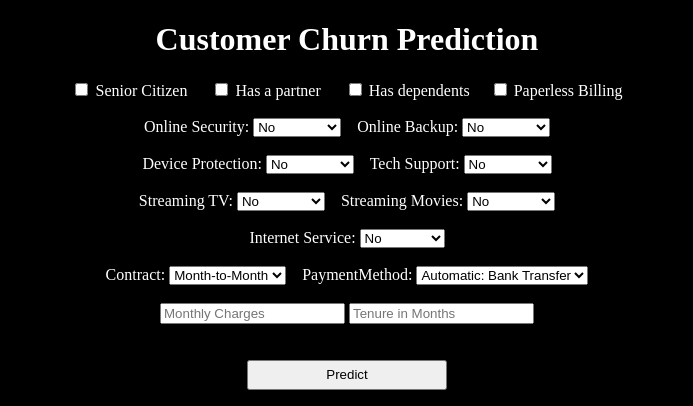
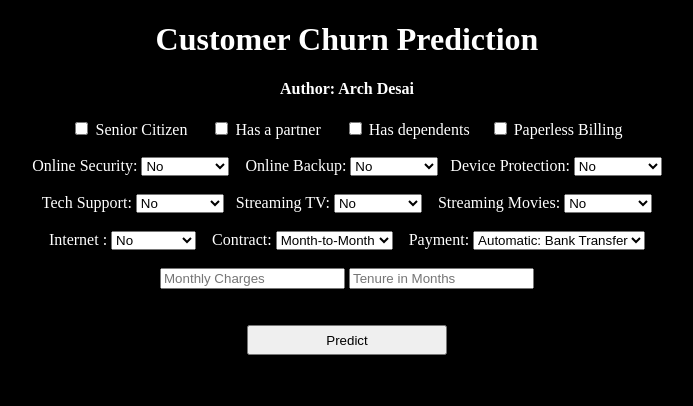
Before and after one commit to archd3sai/Customer-Survival-Analysis-and-Churn-Prediction, a Flask app: page / in a window 1280 px wide. Shown: the top 406 px of the page, without its empty margins (293-986 px from the left). Run offline with Flask 2, Linux system fonts and the light colour scheme; parts of the project's set-up code (start-up, migrations or seed data) failed here and were passed over.

Commit message:
Add files via upload

```diff
--- a/templates/index.html
+++ b/templates/index.html
@@ -9,6 +9,7 @@
 
  <div class="login">
 	<center><h1>Customer Churn Prediction</h1></center>
+    <center><h4>Author: Arch Desai</h4></center>
 
      <!-- Main Input For Receiving Query to our ML -->
     <form action="{{ url_for('predict')}}"method="post">
@@ -38,26 +39,25 @@
             <option value=0>No</option>
             <option value=1>Yes</option>
               <option value=2>No Internet</option>
-      </select>
-    </center><br>
+      </select>&nbsp;&nbsp;
 
-    <center>
       <label for="DeviceProtection">Device Protection:</label>
         <select id="DeviceProtection" name="DeviceProtection">
             <option value=0>No</option>
             <option value=1>Yes</option>
               <option value=2>No Internet</option>
         </select>
-      &nbsp;&nbsp;
+        </center><br>
+
+    <center>
+
         <label for="TechSupport">Tech Support:</label>
         	<select id="TechSupport" name="TechSupport">
           		<option value=0>No</option>
           		<option value=1>Yes</option>
                 <option value=2>No Internet</option>
-        	</select>
-      </center><br>
+        	</select>&nbsp;&nbsp;
 
-      <center>
       <label for="StreamingTV">Streaming TV:</label>
       	<select id="StreamingTV" name="StreamingTV">
         		<option value=0>No</option>
@@ -73,16 +73,12 @@
       	</select></center>
 
       <center><br>
-      <label for="InternetService">Internet Service:</label>
+      <label for="InternetService">Internet :</label>
       	<select id="InternetService" name="InternetService">
         		<option value=0>No</option>
         		<option value=1>DSL</option>
               <option value=2>Fiber optic</option>
-      	</select>
-
- <br><br>
-
- <center>
+      	</select> &nbsp;&nbsp;
 
 <label for="Contract">Contract:</label>
 	<select id="Contract" name="Contract">
@@ -92,7 +88,7 @@
 	</select>
   &nbsp;&nbsp;
 
-<label for="PaymentMethod">PaymentMethod:</label>
+<label for="PaymentMethod">Payment:</label>
 	<select id="PaymentMethod" name="PaymentMethod">
   		<option value=0>Automatic: Bank Transfer</option>
   		<option value=1>Automatic: Credit Card</option>
@@ -112,15 +108,20 @@
 <button type="submit" class="btn btn-primary btn-block btn-large" style="height:30px;width:200px">Predict</button>
 </center>
     </form>
+<br>
+   <center>
 
-   <br>
-   <br>
-   <center>
    {{ prediction_text }}
-	</center>
+
 
   <br>
-  <img src= {{url}} alt="Chart" height="350" width="500">
+  <br>
+  <input type="image" src= {{url_1}} alt="Submit Form" height="100" width="160" onerror="this.style.display='none'"/>
+
+  <br>
+  <br>
+  <input type="image" src= {{url_2}} alt="Submit Form" height="130" width="750" onerror="this.style.display='none'"/>
+  </center>
  </div>
 
 
```
